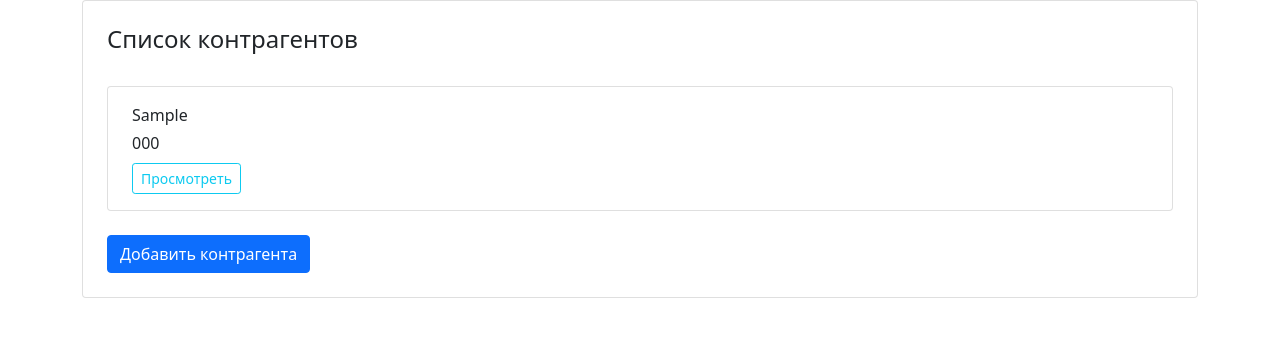
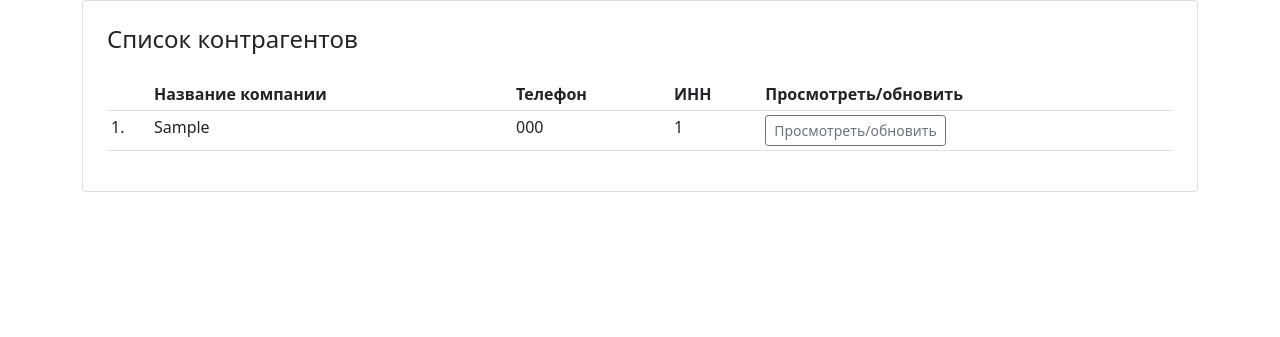
Before and after one commit to Shchetkin-AY/Delivery_site, a Django app: page /all_agents/ in a window 1280 px wide. Shown: the part 86-423 px from the top of the page. Run offline with Django 4.2, Linux system fonts and the light colour scheme; tables that the repository leaves empty hold one stand-in row (values such as "Sample post"); some libraries are stand-ins or nearby versions.

Commit message:
Visual work and reformat all_agents template

```diff
--- a/manager/templates/manager/all_agents.html
+++ b/manager/templates/manager/all_agents.html
@@ -1,32 +1,63 @@
 {% extends 'manager/_header.html' %}
 
 {% block content %}
+{#        <div class="card">#}
+{#          <div class="card-body px-4 pb-4">#}
+{#            <section class="tab-pane fade show active">#}
+{#              <h2 class="h4 pt-2 pb-3">Список контрагентов</h2>#}
+{#              {% for agent in agents %}#}
+{#              <div class="card mt-3">#}
+{##}
+{#                <div class="card-body px-4">#}
+{#                  <div class="row align-items-center">#}
+{#                    <div class="col-6 col-lg-8">#}
+{#                      <p class="mb-1">#}
+{#                        <span class="text">{{ agent.company }}</span>#}
+{#                      </p>#}
+{#                      <p class="mb-2">#}
+{#                        <span class="text" >{{ agent.phone }}</span>#}
+{#                      </p>#}
+{#                    </div>#}
+{#                    <div class="col-6 text-right">#}
+{#                      <a href="{% url 'agent_edit' agent.pk %}" class="btn btn-outline-info btn-sm">Просмотреть</a>#}
+{#                    </div>#}
+{#                  </div>#}
+{#                </div>#}
+{##}
+{#              </div>{% endfor %}#}
+{#              <div class="form-group pt-4">#}
+{#              <a href="{% url 'agent_new' %}" class="btn btn-primary">Добавить контрагента</a>#}
+{#              </div>#}
+{#            </section>#}
+{#          </div>#}
+{#        </div>#}
+{#      </div>#}
+{#    </div>#}
      <div class="card">
       <div class="card-body px-4 pb-4">
         <section class="tab-pane fade show active">
           <h2 class="h4 pt-2 pb-3">Список контрагентов</h2>
-              {% for agent in agents %}
-              <div class="card mt-3">
-
-                <div class="card-body px-4">
-                  <div class="row align-items-center">
-                    <div class="col-6 col-lg-8">
-                      <p class="mb-1">
-                        <span class="text">{{ agent.company }}</span>
-                      </p>
-                      <p class="mb-2">
-                        <span class="text" >{{ agent.phone }}</span>
-                      </p>
+            <div class="row">
+              <div class="col-md">
+                <table class="table table-sm">
+                <tr>
+                  <th></th>
+                  <th>Название компании</th>
+                  <th>Телефон</th>
+                  <th>ИНН</th>
+                  <th>Просмотреть/обновить</th>
+                </tr>
+                {% for adent in agents %}
+                <tr>
+                  <td>{{ forloop.counter }}.</td>
+                  <td>{{ adent.company }}</td>
+                  <td>{{ adent.phone }}</td>
+                  <td>{{ adent.inn_number }}</td>
+                  <td><a class="btn btn-outline-secondary btn-sm" href="{% url 'agent_edit' adent.pk %}">Просмотреть/обновить</a></td>
+                </tr>
+                {% endfor %}
+                </table>
               </div>
-                    <div class="col-6 text-right">
-                      <a href="{% url 'agent_edit' agent.pk %}" class="btn btn-outline-info btn-sm">Просмотреть</a>
-                    </div>
-                  </div>
-                </div>
-
-              </div>{% endfor %}
-              <div class="form-group pt-4">
-              <a href="{% url 'agent_new' %}" class="btn btn-primary">Добавить контрагента</a>
             </div>
        </section>
       </div>
--- a/manager/templates/manager/packing_lists.html
+++ b/manager/templates/manager/all_lists.html
@@ -10,20 +10,24 @@
 
                 <table class="table table-sm">
                 <tr>
+                  <th></th>
                   <th>Номер накладной</th>
                   <th>Отправитель</th>
                   <th>Получатель</th>
                   <th>Дата создания</th>
                   <th>Просмотреть/обновить</th>
+                  <th>Печать</th>
                   <th>Удалить</th>
                 </tr>
                 {% for list in packing_lists %}
                 <tr>
+                  <td>{{forloop.counter}}.</td>
                   <td>{{list.pk}}</td>
                   <td>{{list.sender.company}}</td>
                   <td>{{list.destination.company}}</td>
-                  <td>{{list.created}}</td>
+                  <td>{{list.created|date:"d.m.Y"}} г.</td>
                   <td><a class="btn btn-outline-secondary btn-sm" href="{% url 'list_edit' list.pk %}">Просмотреть/обновить</a></td>
+                  <td><a class="btn btn-outline-secondary btn-sm" href="{% url 'list_print' list.pk %}" target="_blank">Печать</a></td>
                   <td><a class="btn btn-outline-danger btn-sm" href="{% url 'delete_list' list.pk %}">Удалить</a></td>
                 </tr>
                 {% endfor %}
--- a/manager/templates/manager/new_agent.html
+++ b/manager/templates/manager/new_agent.html
@@ -7,8 +7,8 @@
     <div class="card">
       <div class="card-body px-4 pb-4">
         <section class="tab-pane fade show active">
-            <h2 class="h4 pt-2 pb-3">{% if not agent.pk %}Новая карта</h2>
-            {% else %}Редактирование карты контрагента</h2>
+            <h2 class="h4 pt-2 pb-3">{% if not agent.pk %}Новая карта контрагента</h2>
+            {% else %}Редактирование карты контрагента "{{ agent.company }}"</h2>
               {% endif %}
             <form method="post">
               {% csrf_token %}
--- a/manager/templates/manager/print_pdf.html
+++ b/manager/templates/manager/print_pdf.html
@@ -54,11 +54,13 @@
         <td style="font-family:Verdana, Geneva, sans-serif; font-weight:600; font-size:13px; border-top:1px solid #333; border-bottom:1px solid #333; border-left:1px solid #333; border-right:1px solid #333;" width="34%" height="32" align="center">Описание груза</td>
         <td style="font-family:Verdana, Geneva, sans-serif; font-weight:600; font-size:13px; border-top:1px solid #333; border-bottom:1px solid #333; border-right:1px solid #333;" width="30%" align="center">Количество мест</td>
         <td style="font-family:Verdana, Geneva, sans-serif; font-weight:600; font-size:13px; border-top:1px solid #333; border-bottom:1px solid #333; border-right:1px solid #333;" width="30%" align="center">Вес, кг</td>
+        <td style="font-family:Verdana, Geneva, sans-serif; font-weight:600; font-size:13px; border-top:1px solid #333; border-bottom:1px solid #333; border-right:1px solid #333;" width="34%" height="32" align="center">Цена, руб</td>
       </tr>
       <tr>
         <td style="font-family:Verdana, Geneva, sans-serif; font-weight:300; font-size:13px; border-bottom:1px solid #333; border-left:1px solid #333; border-right:1px solid #333;" height="32" align="center">{{ list.content }}</td>
         <td style="font-family:Verdana, Geneva, sans-serif; font-weight:300; font-size:13px; border-bottom:1px solid #333; border-right:1px solid #333;" align="center">{{ list.places_count }}</td>
         <td style="font-family:Verdana, Geneva, sans-serif; font-weight:300; font-size:13px; border-bottom:1px solid #333; border-right:1px solid #333;" align="center">{{ list.weight }}</td>
+        <td style="font-family:Verdana, Geneva, sans-serif; font-weight:300; font-size:13px; border-bottom:1px solid #333; border-right:1px solid #333;" align="center">{{ list.price }}</td>
       </tr>
     </table></td>
   </tr>
--- a/manager/views.py
+++ b/manager/views.py
@@ -39,15 +39,15 @@ class AgentEdit(UpdateView):
     success_url = '/all_agents/'
 
     def get_object(self, **kwargs):
-        company = Agent.objects.get(id=self.kwargs['pk'])
-        return company
+        agent = Agent.objects.get(id=self.kwargs['pk'])
+        return agent
 
     def form_valid(self, form):
         return super().form_valid(form)
 
 
 class PackingLists(TemplateView):
-    template_name = 'manager/packing_lists.html'
+    template_name = 'manager/all_lists.html'
 
     def get_context_data(self, **kwargs):
         context = super(PackingLists, self).get_context_data(**kwargs)
@@ -91,7 +91,7 @@ class PackingListEdit(UpdateView):
 
 class MyPDF(DetailView):
     template_name = 'manager/print_pdf.html'
-    context= {'title': 'Накладная'}
+    context = {'title': 'Накладная'}
     model = PackingList
 
     def get(self, request, *args, **kwargs):
```
Also changed, not shown: manager/templates/manager/new_list.html (+10 -5 lines). Lines whose indentation alone changed are shown as unchanged.
